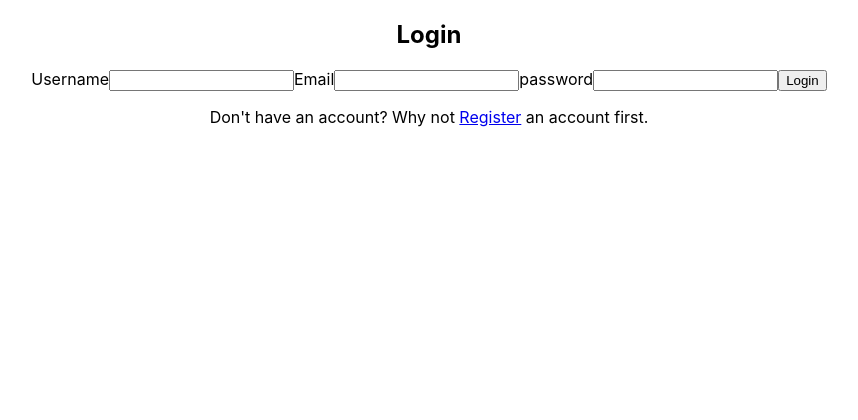
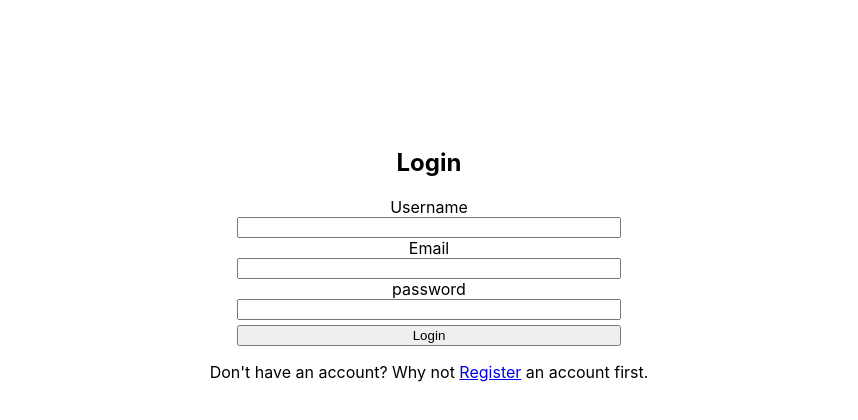
Before and after one commit to PatrickBoynton/news-app, a React (Create React App) app in the folder frontend/static/: page / in a window 1280 px wide. Shown: the top 420 px of the page, without its empty margins (211-1069 px from the left). Built offline with nearby package versions, Linux system fonts and the light colour scheme.

Commit message:
Gave the login form some basic styling.

```diff
--- a/frontend/static/src/App.css
+++ b/frontend/static/src/App.css
@@ -1,38 +1,12 @@
 .App {
   text-align: center;
 }
-
-.App-logo {
-  height: 40vmin;
-  pointer-events: none;
-}
-
-@media (prefers-reduced-motion: no-preference) {
-  .App-logo {
-    animation: App-logo-spin infinite 20s linear;
-  }
-}
-
-.App-header {
-  background-color: #282c34;
-  min-height: 100vh;
+form{
   display: flex;
   flex-direction: column;
-  align-items: center;
-  justify-content: center;
-  font-size: calc(10px + 2vmin);
-  color: white;
+  width: 30%;
+  margin: 10% auto 0 auto;
 }
-
-.App-link {
-  color: #61dafb;
+button{
+  margin-top: 5px;
 }
-
-@keyframes App-logo-spin {
-  from {
-    transform: rotate(0deg);
-  }
-  to {
-    transform: rotate(360deg);
-  }
-}
```
